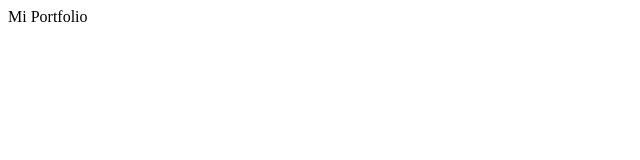
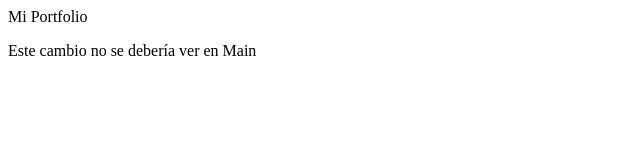
Before and after one commit to GoGordini/FrontEnd, a plain HTML site: page index.html in a window 1280 px wide. Shown: the whole page, without its empty margins (0-640 px from the left). Drawn offline with Linux system fonts and the light colour scheme.

Commit message:
Update index.html

```diff
--- a/index.html
+++ b/index.html
@@ -1 +1,2 @@
 </h1>Mi Portfolio
+<p> Este cambio no se debería ver en Main </p>
```
